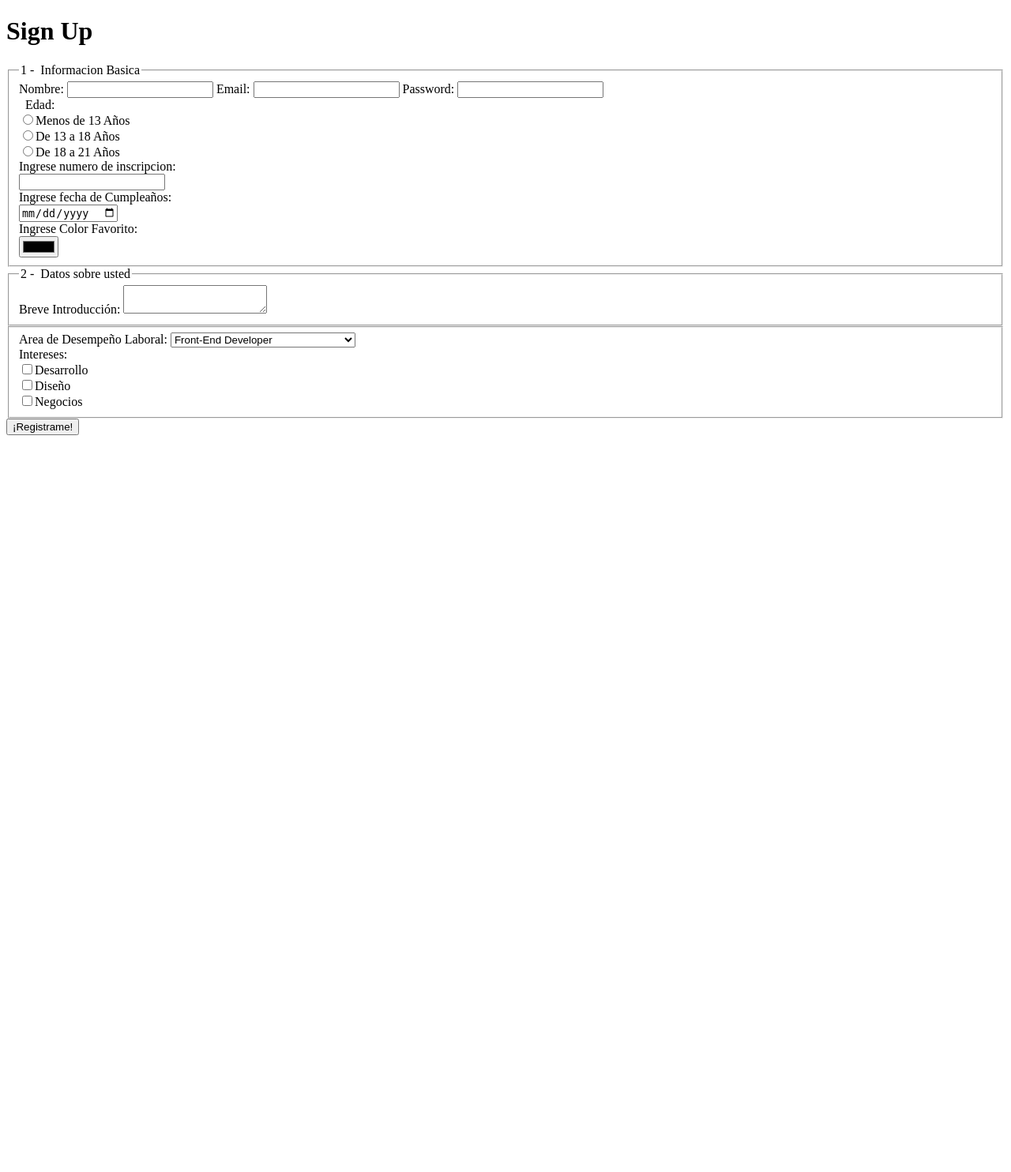
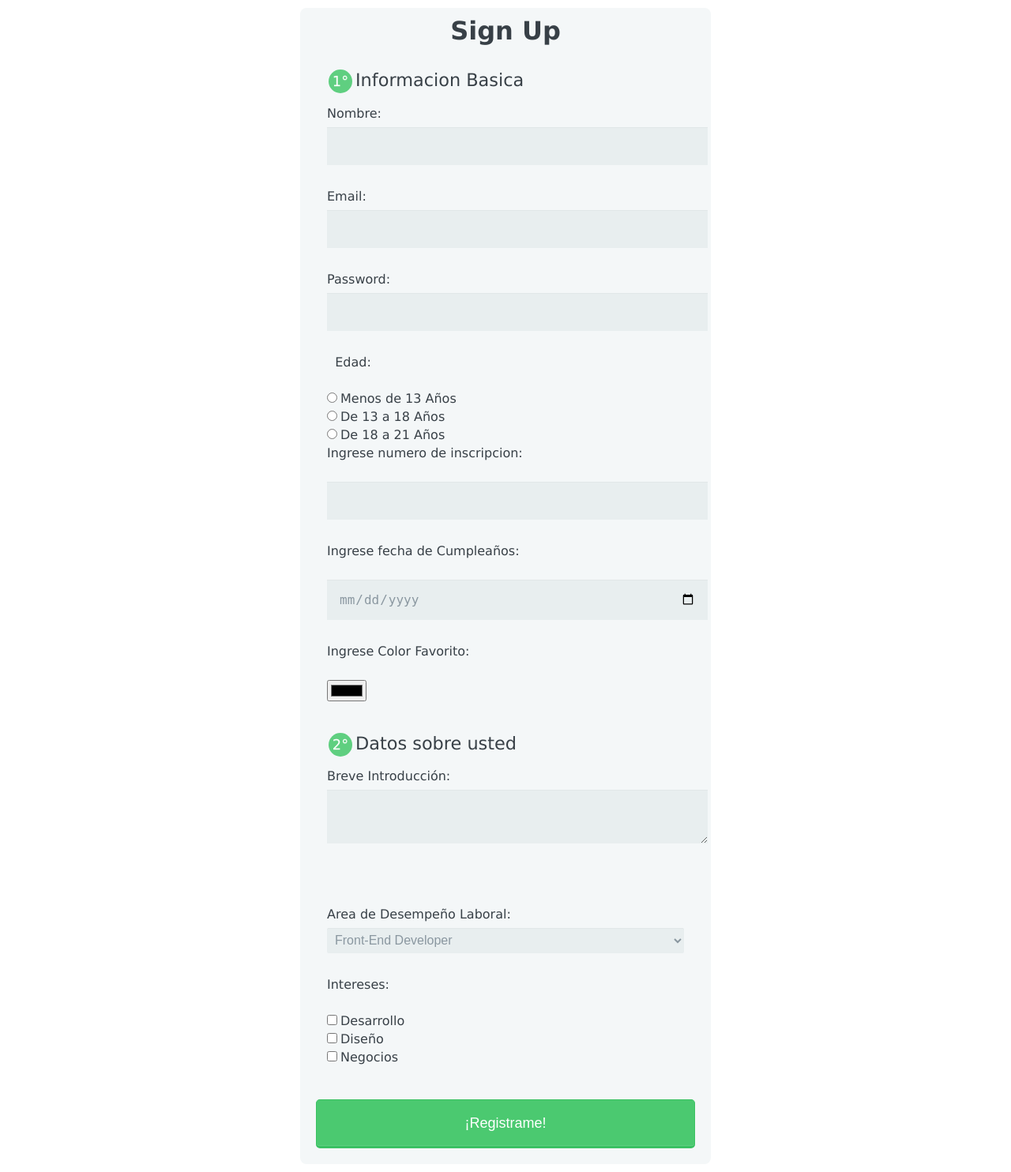
Before and after one commit to Denisc1n/Ejercicios-ProgramacionIII, a PHP site: page / in a window 1280 px wide. Shown: the whole page at 79% size. Before the commit the page ends 551 px from the top, so only its background shows below. Run offline with PHP 8.4, Linux system fonts and the light colour scheme.

Commit message:
Css funcionando.
Revise punto por punto buscando en internet y re inserte el codigo en el css para que funcione.

```diff
--- a/Index.html
+++ b/Index.html
@@ -1,20 +1,23 @@
 <!DOCTYPE html> <!--No olvidar consultar por que aparece DOCTYPE-->
 <head>
         <meta charset="utf-8">
-        <meta name="viewport" content="width=device-width, initial-scale=1.0">
+
         <title>Sign Up Form</title>
-        <link rel="stylesheet" href="index.css">
-        <link href="index.css" rel='stylesheet' type='text/css'>
-        <link rel="stylesheet" href="index.css">
-    </head>
+     	<link rel="stylesheet" href="index.css" type="text/css">
+     	<!--<style type="text/css">
+			body {
+			color: purple;
+			background-color: #d8da3d }
+			</style>    Aplico estilo de forma manual. -->
+</head>
     <body>
 
-      <form action="index.html" method="post">
+      <form action="Index.html" method="post">
 
         <h1>Sign Up</h1>
 
         <fieldset>
-          <legend><span class="number">1&nbsp;-&nbsp;&nbsp;</span>Informacion Basica</legend>
+          <legend><span class="number">1°</span>Informacion Basica</legend>
           <label for="name">Nombre:</label>
           <input type="text" id="name" name="user_name">
 
@@ -35,11 +38,10 @@
           <label>Ingrese Color Favorito: </label><br><input type="color" name="colorfav"></input><!--Nota: Buscar alternativas a esto.-->
 
 
-
         </fieldset>
 
         <fieldset>
-          <legend><span class="number">2&nbsp;-&nbsp;&nbsp;</span>Datos sobre usted</legend>
+          <legend><span class="number">2°</span>Datos sobre usted</legend>
           <label for="bio">Breve Introducción:</label>
           <textarea id="bio" name="user_bio"></textarea>
         </fieldset>
--- a/index.css
+++ b/index.css
@@ -1,117 +1,113 @@
-, before, after {
-  -moz-box-sizing border-box;
-  -webkit-box-sizing border-box;
-  box-sizing border-box;
-}
+p { color: black; font-family: Verdana; }
 
 body {
-  font-family 'Nunito', sans-serif;
-  color #384047;
+  font-family: 'Verdana', sans-serif;
+  color: #384047;
 }
 
 form {
-  max-width 300px;
-  margin 10px auto;
-  padding 10px 20px;
-  background #f4f7f8;
-  border-radius 8px;
+  max-width: 300px;
+  margin: 10px auto;
+  padding: 10px 20px;
+  background: #f4f7f8;
+  border-radius: 8px;
 }
 
 h1 {
-  margin 0 0 30px 0;
-  text-align center;
+  margin: 0 0 30px 0;
+  text-align: center;
 }
 
-input[type=text],
-input[type=password],
-input[type=date],
-input[type=datetime],
-input[type=email],
-input[type=number],
-input[type=search],
-input[type=tel],
-input[type=time],
-input[type=url],
+input[type="text"],
+input[type="password"],
+input[type="date"],
+input[type="datetime"],
+input[type="email"],
+input[type="number"],
+input[type="search"],
+input[type="tel"],
+input[type="time"],
+input[type="url"],
 textarea,
 select {
-  background rgba(255,255,255,0.1);
-  border none;
-  font-size 16px;
-  height auto;
-  margin 0;
-  outline 0;
-  padding 15px;
-  width 100%;
-  background-color #e8eeef;
-  color #8a97a0;
-  box-shadow 0 1px 0 rgba(0,0,0,0.03) inset;
-  margin-bottom 30px;
+  background: rgba(255,255,255,0.1);
+  border: none;
+  font-size: 16px;
+  height: auto;
+  margin: 0;
+  outline: 0;
+  padding: 15px;
+  width: 100%;
+  background-color: #e8eeef;
+  color: #8a97a0;
+  box-shadow: 0 1px 0 rgba(0,0,0,0.03) inset;
+  margin-bottom: 30px;
 }
 
-input[type=radio],
-input[type=checkbox] {
-  margin 0 4px 8px 0;
+input[type="radio"],
+input[type="checkbox"] {
+  margin: 0 4px 8px 0;
 }
 
 select {
-  padding 6px;
-  height 32px;
-  border-radius 2px;
+  padding: 6px;
+  height: 32px;
+  border-radius: 2px;
 }
 
 button {
-  padding 19px 39px 18px 39px;
-  color #FFF;
-  background-color #4bc970;
-  font-size 18px;
-  text-align center;
-  font-style normal;
-  border-radius 5px;
-  width 100%;
-  border 1px solid #3ac162;
-  border-width 1px 1px 3px;
-  box-shadow 0 -1px 0 rgba(255,255,255,0.1) inset;
-  margin-bottom 10px;
+  padding: 19px 39px 18px 39px;
+  color: #FFF;
+  background-color: #4bc970;
+  font-size: 18px;
+  text-align: center;
+  font-style: normal;
+  border-radius: 5px;
+  width: 100%;
+  border: 1px solid #3ac162;
+  border-width: 1px 1px 3px;
+  box-shadow: 0 -1px 0 rgba(255,255,255,0.1) inset;
+  margin-bottom: 10px;
 }
 
 fieldset {
-  margin-bottom 30px;
-  border none;
+  margin-bottom: 30px;
+  border: none;
 }
 
 legend {
-  font-size 1.4em;
-  margin-bottom 10px;
+  font-size: 1.4em;
+  margin-bottom: 10px;
 }
 
 label {
-  display block;
-  margin-bottom 8px;
+  display: block;
+  margin-bottom: 8px;
 }
 
 label.light {
-  font-weight 300;
-  display inline;
+  font-weight: 300;
+  display: inline;
 }
 
 .number {
-  background-color #5fcf80;
-  color #fff;
-  height 30px;
-  width 30px;
-  display inline-block;
-  font-size 0.8em;
-  margin-right 4px;
-  line-height 30px;
-  text-align center;
-  text-shadow 0 1px 0 rgba(255,255,255,0.2);
-  border-radius 100%;
+  background-color: #5fcf80;
+  color: #fff;
+  height: 30px;
+  width: 30px;
+  display: inline-block;
+  font-size: 0.8em;
+  margin-right: 4px;
+  line-height: 30px;
+  text-align: center;
+  text-shadow: 0 1px 0 rgba(255,255,255,0.2);
+  border-radius: 100%;
 }
 
-@media screen and (min-width 480px) {
+@media screen and (min-width: 480px) {
 
   form {
-    max-width 480px;
+    max-width: 480px;
   }
 
 }
```
